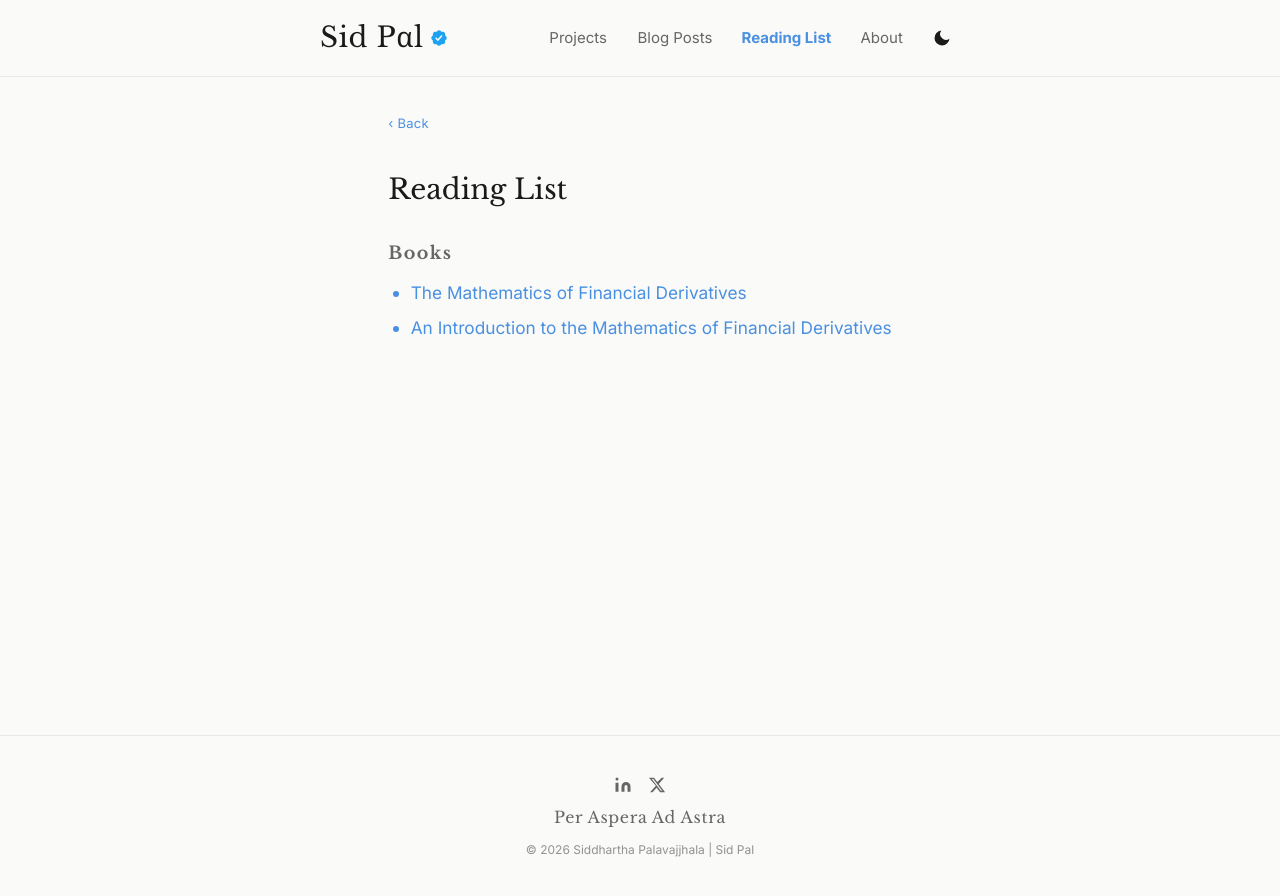
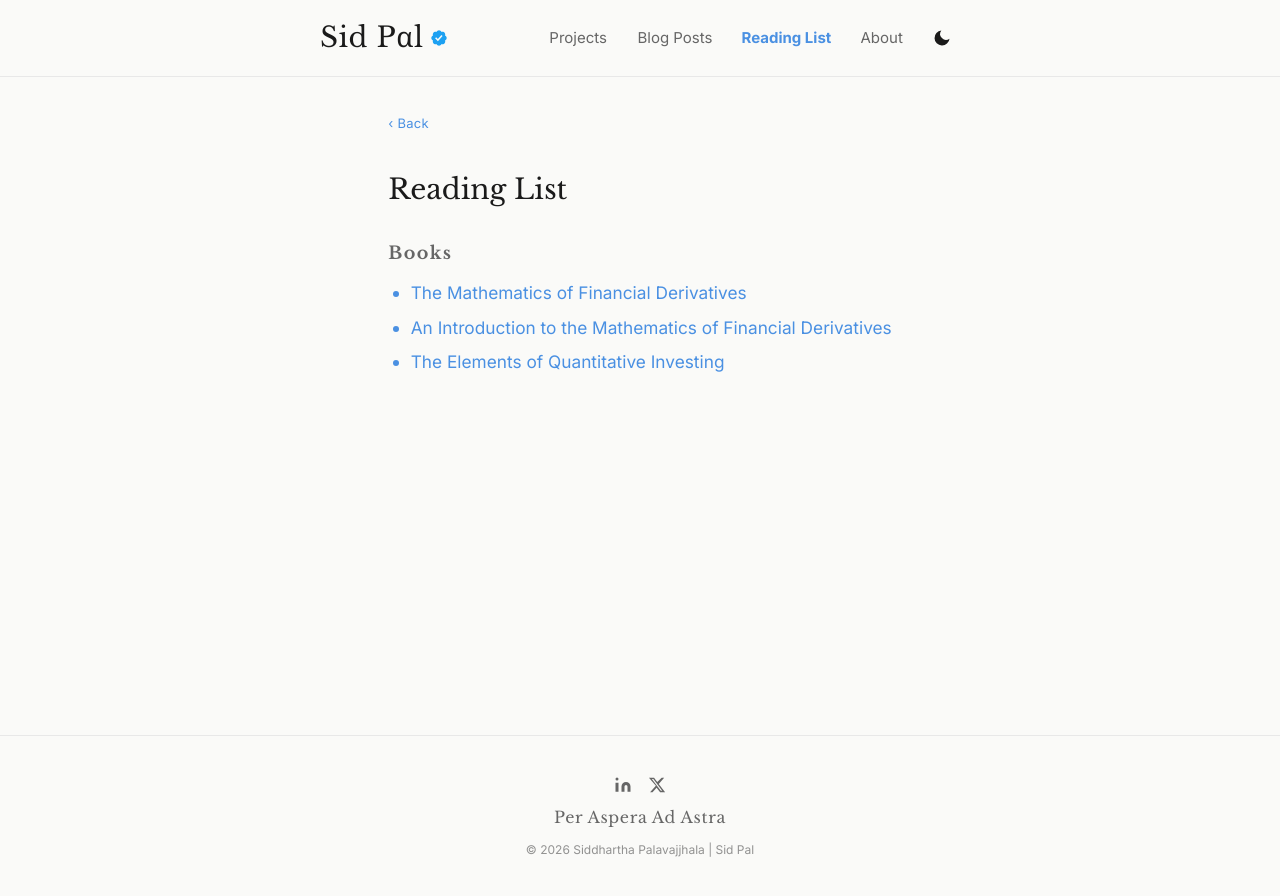
Before and after one commit to sidsince95/sidsince95.github.io, a Jekyll site: the page built from reading-list/index.md, in a window 1280 px wide. Shown: the top 896 px of the page. Built offline with Jekyll 4.4.1, drawn with Linux system fonts in a browser that asks for light colours.

Commit message:
add The Elements of Quantitative Investing to reading list
Co-Authored-By: Claude Sonnet 4.6 <noreply@anthropic.com>

```diff
--- a/reading-list/index.md
+++ b/reading-list/index.md
@@ -14,6 +14,7 @@ title: Reading List
 <ul>
   <li><a href="#">The Mathematics of Financial Derivatives</a></li>
   <li><a href="#">An Introduction to the Mathematics of Financial Derivatives</a></li>
+  <li><a href="#">The Elements of Quantitative Investing</a></li>
 </ul>
 
 <h2>Articles</h2>
```
